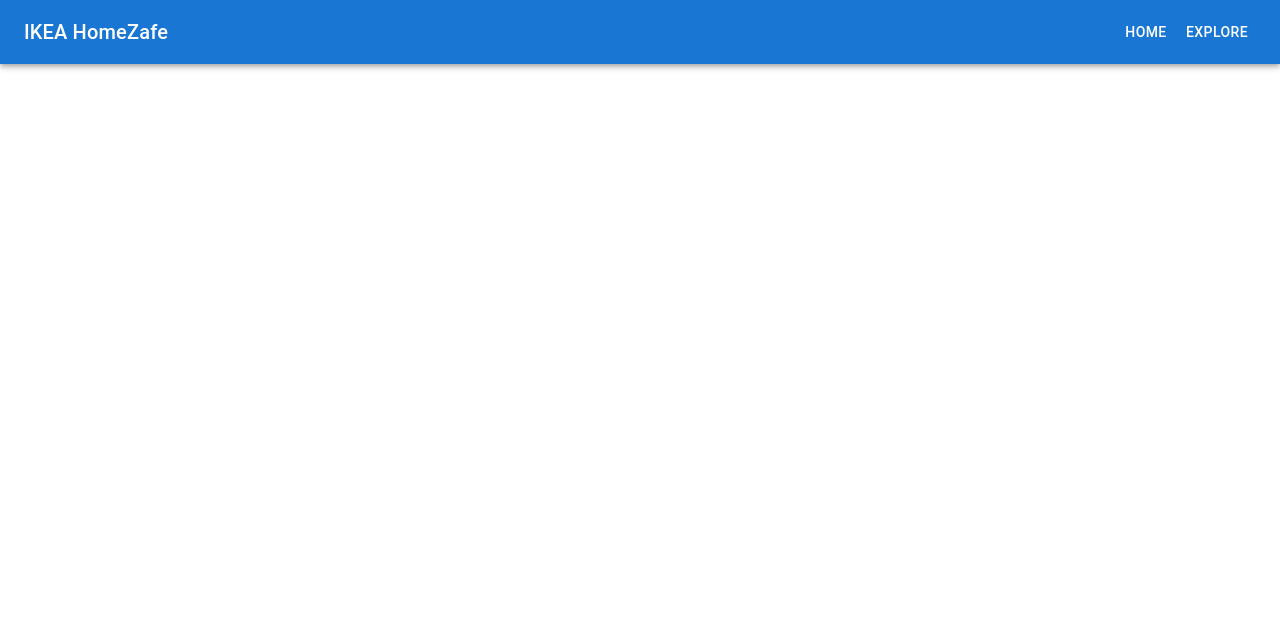
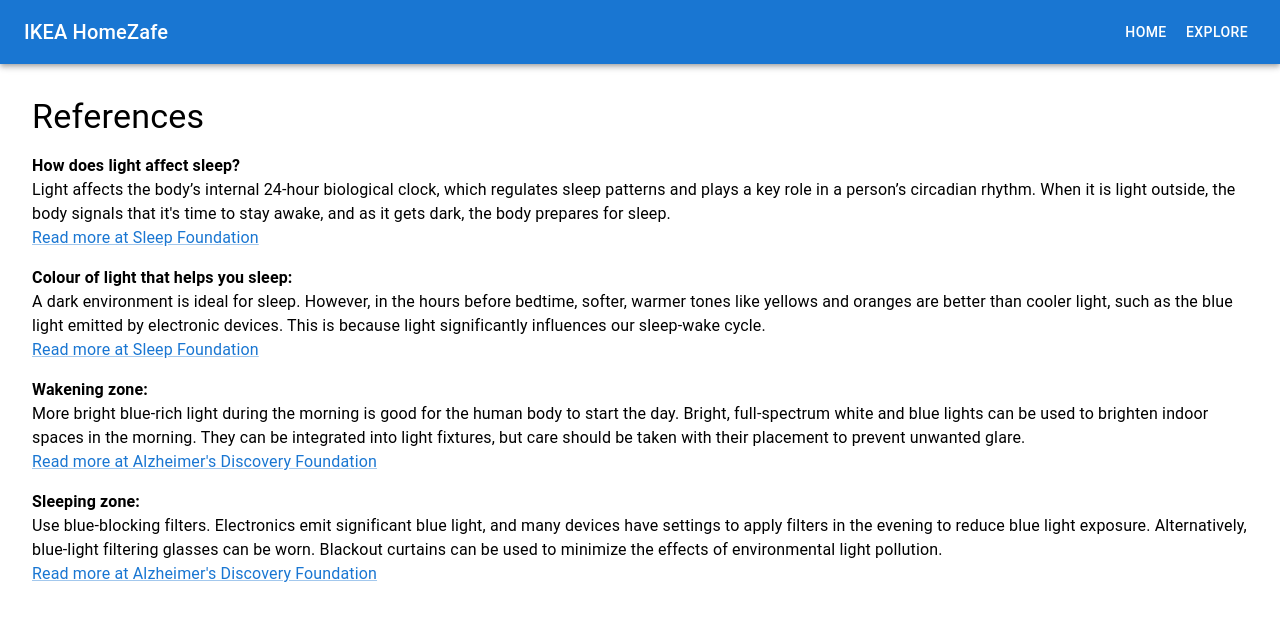
Before and after one commit to ValleBisander/homeZafe, a React (Create React App) app: page /references in a window 1280 px wide. Shown: the top 620 px of the page. Built offline with nearby package versions, Linux system fonts and the light colour scheme.

Commit message:
Refrences and DesignThinking

```diff
--- a/src/App.js
+++ b/src/App.js
@@ -4,6 +4,8 @@ import Home from './ProjectPages/Home';
 import Explore from './ProjectPages/Explore';
 import Navbar from './ProjectComponents/NavBar';
 import Overview from './ProjectComponents/Overview';
+import DesignThinking from './ProjectComponents/DesignThinking';
+import References from './ProjectComponents/Refrences';
 
 function App() {
   return (
@@ -11,11 +13,11 @@ function App() {
       <Navbar />
 
       <Routes>
-
         <Route path="/" element={<Home />} />
         <Route path="/explore" element={<Explore />} />
         <Route path="/overview" element={<Overview />}/>
-
+        <Route path="/design-thinking" element={<DesignThinking/>}/>
+        <Route path="/references" element={<References/>}/>
       </Routes>
     </Router>
   );
--- /dev/null
+++ b/src/ProjectComponents/DesignThinking.js
@@ -0,0 +1,39 @@
+import React from 'react';
+import { Box, Typography } from '@mui/material';
+
+const DesignThinking = () => {
+  return (
+    <Box sx={{ padding: 4 }}>
+      <Typography variant="h4" gutterBottom>
+        How Our Innovation Fulfills the Three Design Thinking Principles
+      </Typography>
+
+      <Typography variant="h6" sx={{ marginTop: 2 }}>
+        1. <strong>Empathy: Understanding User Needs</strong>
+      </Typography>
+      <Typography variant="body1" sx={{ marginBottom: 2 }}>
+        <em>Home Safe</em> is designed with a deep understanding of users' stress, particularly from work, studies, and daily pressures.
+        After discussions with our contacts in Japan, we recognized the need for a stress-free home environment.
+        Our solution uses Smart Home technology to create customized zones for different activities, helping users separate work from leisure and promoting healthier habits—all with minimal effort.
+      </Typography>
+
+      <Typography variant="h6" sx={{ marginTop: 2 }}>
+        2. <strong>Ideation: Creative Solutions to Reduce Stress</strong>
+      </Typography>
+      <Typography variant="body1" sx={{ marginBottom: 2 }}>
+        We brainstormed ideas, focusing on <strong>controllable home zones</strong> that adjust lighting, sounds, and curtains to create the perfect atmosphere for work, relaxation, or chores.
+        We also introduced <strong>time-based zones</strong> to help users maintain a healthy routine, like automatically dimming lights at bedtime. Additionally, the app offers <strong>behavioral nudges</strong> to encourage healthier habits, such as reducing screen time and managing noise levels.
+      </Typography>
+
+      <Typography variant="h6" sx={{ marginTop: 2 }}>
+        3. <strong>Experimentation: Testing and Improving</strong>
+      </Typography>
+      <Typography variant="body1">
+        <em>Home Safe</em> is continuously refined through testing and feedback. We gather data from real users to optimize the app, ensuring that smart zones adapt to individual needs.
+        By analyzing smart home data, such as sleep patterns and screen usage, we aim to provide personalized recommendations that help users lead less stressful, healthier lives.
+      </Typography>
+    </Box>
+  );
+};
+
+export default DesignThinking;
--- /dev/null
+++ b/src/ProjectComponents/Refrences.js
@@ -0,0 +1,46 @@
+import React from 'react';
+import { Box, Typography, Link } from '@mui/material';
+
+const References = () => {
+  return (
+    <Box sx={{ padding: 4 }}>
+      <Typography variant="h4" gutterBottom>
+        References
+      </Typography>
+
+      <Typography variant="body1" sx={{ marginTop: 2 }}>
+        <strong>How does light affect sleep?</strong> <br />
+        Light affects the body’s internal 24-hour biological clock, which regulates sleep patterns and plays a key role in a person’s circadian rhythm. When it is light outside, the body signals that it's time to stay awake, and as it gets dark, the body prepares for sleep. <br />
+        <Link href="https://www.sleepfoundation.org/bedroom-environment/what-color-light-helps-you-sleep" target="_blank" rel="noopener noreferrer">
+          Read more at Sleep Foundation
+        </Link>
+      </Typography>
+
+      <Typography variant="body1" sx={{ marginTop: 2 }}>
+        <strong>Colour of light that helps you sleep:</strong> <br />
+        A dark environment is ideal for sleep. However, in the hours before bedtime, softer, warmer tones like yellows and oranges are better than cooler light, such as the blue light emitted by electronic devices. This is because light significantly influences our sleep-wake cycle. <br />
+        <Link href="https://www.sleepfoundation.org/bedroom-environment/what-color-light-helps-you-sleep" target="_blank" rel="noopener noreferrer">
+          Read more at Sleep Foundation
+        </Link>
+      </Typography>
+
+      <Typography variant="body1" sx={{ marginTop: 2 }}>
+        <strong>Wakening zone:</strong> <br />
+        More bright blue-rich light during the morning is good for the human body to start the day. Bright, full-spectrum white and blue lights can be used to brighten indoor spaces in the morning. They can be integrated into light fixtures, but care should be taken with their placement to prevent unwanted glare. <br />
+        <Link href="https://www.alzdiscovery.org/cognitive-vitality/blog/how-does-light-exposure-affect-memory" target="_blank" rel="noopener noreferrer">
+          Read more at Alzheimer's Discovery Foundation
+        </Link>
+      </Typography>
+
+      <Typography variant="body1" sx={{ marginTop: 2 }}>
+        <strong>Sleeping zone:</strong> <br />
+        Use blue-blocking filters. Electronics emit significant blue light, and many devices have settings to apply filters in the evening to reduce blue light exposure. Alternatively, blue-light filtering glasses can be worn. Blackout curtains can be used to minimize the effects of environmental light pollution. <br />
+        <Link href="https://www.alzdiscovery.org/cognitive-vitality/blog/how-does-light-exposure-affect-memory" target="_blank" rel="noopener noreferrer">
+          Read more at Alzheimer's Discovery Foundation
+        </Link>
+      </Typography>
+    </Box>
+  );
+};
+
+export default References;
--- a/src/ProjectPages/Home.js
+++ b/src/ProjectPages/Home.js
@@ -50,8 +50,8 @@ const Home = () => {
 
       {/* Get Started Button */}
       <Button
-        component={Link}  // Use Link from react-router-dom
-        to="/explore"      // Link to the Explore page
+        component={Link}
+        to="/explore"
         sx={{
           backgroundColor: '#0058a3',
           color: '#fff',
```
